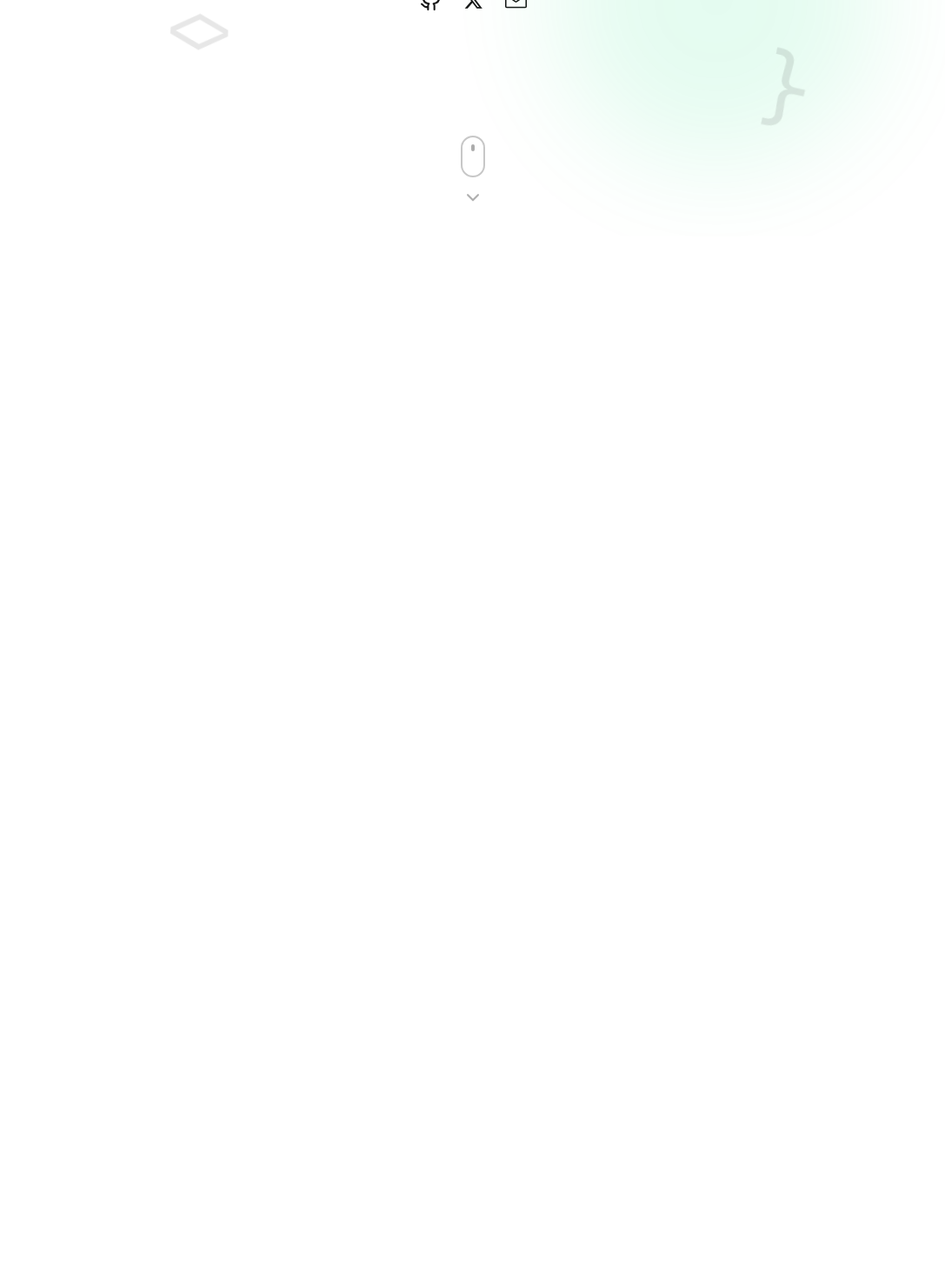
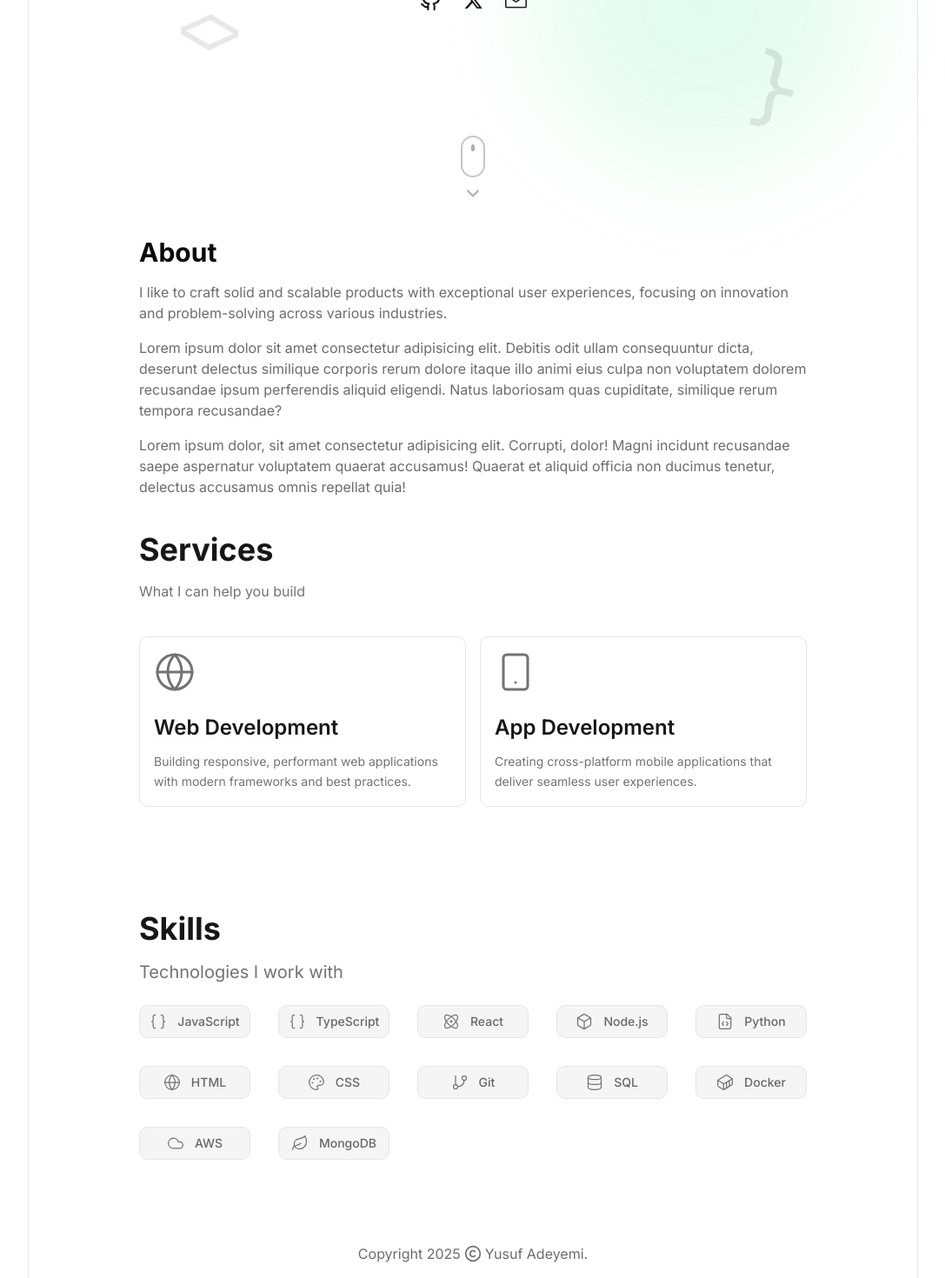
Before and after one commit to Yurex12/my-portfolio, a Next.js app: page / in a window 1280 px wide. Shown: the part 528-1998 px from the top of the page at 87% size, without its empty margins (96-1183 px from the left). Before the commit the page ends 800 px from the top, so only its background shows below. Built offline with nearby package versions, Linux system fonts and the light colour scheme.

Commit message:
worked on services,skils,about,contact section

```diff
--- a/src/app/globals.css
+++ b/src/app/globals.css
@@ -121,7 +121,12 @@
     @apply bg-background text-foreground/60 text-base font-normal;
   }
 
-  h1 {
+  h1,
+  h2,
+  h3,
+  h4,
+  h5,
+  h6 {
     @apply text-foreground font-bold;
   }
 }
--- a/src/app/layout.tsx
+++ b/src/app/layout.tsx
@@ -27,7 +27,7 @@ export default function RootLayout({
   return (
     <html lang="en">
       <body
-        className={`${inter.className} ${jetbrainsMono.variable} mx-auto max-w-5xl font-normal antialiased`}
+        className={`${inter.className} ${jetbrainsMono.variable} mx-auto max-w-5xl border-x px-4 font-normal antialiased`}
       >
         <Header />
         <main>{children}</main>
--- a/src/app/page.tsx
+++ b/src/app/page.tsx
@@ -1,11 +1,17 @@
+import About from "@/components/About";
 import Footer from "@/components/Footer";
 import Hero from "@/components/Hero";
+import Services from "@/components/Services";
+import Skills from "@/components/Skills";
 
 export default function Home() {
   return (
     <>
       <Hero />
-      {/* <Footer /> */}
+      <About />
+      <Services />
+      <Skills />
+      <Footer />
     </>
   );
 }
--- a/src/components/About.tsx
+++ b/src/components/About.tsx
@@ -1,143 +1,31 @@
-"use client";
-import { Github, Twitter, Instagram, ChevronDown } from "lucide-react";
-import { useEffect } from "react";
-import { Button } from "./ui/button";
+import React from "react";
 
-export default function Hero() {
-  useEffect(() => {
-    const style = document.createElement("style");
-    style.innerHTML = `
-      @keyframes float {
-        0%,100% { transform: translateY(0) rotate(0deg); }
-        50% { transform: translateY(-10px) rotate(2deg); }
-      }
-      .float-slow { animation: float 6s ease-in-out infinite; }
+export default function About() {
+  return (
+    <div className="mx-auto max-w-3xl space-y-4">
+      <h1 className="text-3xl">About</h1>
+      <div className="space-y-4">
+        <p>
+          I like to craft solid and scalable products with exceptional user
+          experiences, focusing on innovation and problem-solving across various
+          industries.
+        </p>
 
-      @keyframes scroll-dot {
-        0% { transform: translateY(-6px); opacity: 0; }
-        10% { opacity: 1; }
-        50% { transform: translateY(6px); opacity: 1; }
-        90% { opacity: 0; }
-        100% { transform: translateY(-6px); opacity: 0; }
-      }
-      .scroll-dot { animation: scroll-dot 1.6s infinite cubic-bezier(.22,.9,.32,1); }
+        <p>
+          Lorem ipsum dolor sit amet consectetur adipisicing elit. Debitis odit
+          ullam consequuntur dicta, deserunt delectus similique corporis rerum
+          dolore itaque illo animi eius culpa non voluptatem dolorem recusandae
+          ipsum perferendis aliquid eligendi. Natus laboriosam quas cupiditate,
+          similique rerum tempora recusandae?
+        </p>
 
-      @keyframes gentle-bounce {
-        0%,100% { transform: translateY(0); }
-        50% { transform: translateY(-6px); }
-      }
-      .gentle-bounce { animation: gentle-bounce 2.8s ease-in-out infinite; }
-
-      /* tiny accessibility improvement: prefers-reduced-motion */
-      @media (prefers-reduced-motion: reduce) {
-        .float-slow, .scroll-dot, .gentle-bounce { animation: none; }
-      }
-    `;
-    document.head.appendChild(style);
-    return () => {
-      document.head.removeChild(style);
-    };
-  }, []);
-
-  return (
-    <section className="relative mt-20 flex h-[90dvh] w-full items-center justify-center border border-red-500">
-      {/* === BACKGROUND ELEMENTS === */}
-      <div className="absolute top-20 left-10 h-72 w-72 rounded-full bg-green-400 opacity-15 blur-3xl"></div>
-      <div className="absolute right-10 bottom-20 h-96 w-96 rounded-full bg-green-400 opacity-10 blur-3xl"></div>
-
-      {/* Floating code symbols */}
-      <span className="text-secondary-foreground/10 float-slow absolute top-[15%] left-[10%] font-mono text-7xl select-none">
-        {"{"}
-      </span>
-      <span className="text-secondary-foreground/10 float-slow absolute right-[15%] bottom-[20%] rotate-12 font-mono text-8xl select-none">
-        {"}"}
-      </span>
-      <span className="text-secondary-foreground/10 float-slow absolute top-[20%] right-[5%] -rotate-6 font-mono text-6xl select-none">
-        {"();"}
-      </span>
-      <span className="text-secondary-foreground/10 float-slow absolute bottom-[20%] left-[20%] rotate-3 font-mono text-7xl select-none">
-        {"<>"}
-      </span>
-      <span className="text-secondary-foreground/10 float-slow absolute top-[10%] right-[20%] rotate-6 font-mono text-7xl select-none">
-        {"[]"}
-      </span>
-
-      {/* === HERO CONTENT === */}
-      <div className="relative z-10 w-full text-center">
-        {/* Status Badge */}
-        {/* <div className="mb-8 flex items-center justify-center">
-          <div className="border-input flex items-center gap-2 rounded-full border px-4 py-2 backdrop-blur">
-            <div className="size-2 animate-pulse rounded-full bg-green-600"></div>
-            <span className="text-sm">Available for a new project</span>
-          </div>
-        </div> */}
-
-        {/* Main Heading */}
-        {/* <h1 className="mb-4 text-2xl md:text-6xl">Hey, I’m Yusuf Adeyemi</h1>
-
-        <p className="text-foreground/80 mb-2 text-2xl md:text-3xl">
-
-          Fullstack Developer
-        </p> */}
-
-        {/* Tagline */}
-        {/* <p className="mx-auto mb-8 max-w-xl leading-relaxed">
-          Turning ideas into seamless digital experiences.
-        </p> */}
-
-        {/* CTA Buttons */}
-        {/* <div className="mb-12 flex flex-col items-center justify-center gap-4 sm:flex-row">
-          <Button className="px-10 py-6">View My Work</Button>
-          <Button className="px-10 py-6" variant="outline">
-            Get in Touch
-          </Button>
-        </div> */}
-
-        {/* Social Icons */}
-        {/* <div className="mb-8 flex items-center justify-center gap-6">
-          <a
-            href="https://github.com"
-            target="_blank"
-            rel="noopener noreferrer"
-            className="text-secondary-foreground hover:text-secondary-foreground/90 transition-transform duration-300 hover:scale-110"
-            aria-label="GitHub"
-          >
-            <Github size={30} />
-          </a>
-          <a
-            href="https://x.com"
-            target="_blank"
-            rel="noopener noreferrer"
-            className="text-secondary-foreground hover:text-secondary-foreground/90 transition-transform duration-300 hover:scale-110"
-            aria-label="X"
-          >
-            <Twitter size={30} />
-          </a>
-          <a
-            href="https://instagram.com"
-            target="_blank"
-            rel="noopener noreferrer"
-            className="text-secondary-foreground hover:text-secondary-foreground/90 transition-transform duration-300 hover:scale-110"
-            aria-label="Instagram"
-          >
-            <Instagram size={30} />
-          </a>
-        </div> */}
-
-        {/* Modern Scroll Indicator */}
-        {/* <div className="border-secondary-foreground/10 mx-auto mt-20 flex h-[66px] w-[42px] items-start justify-center rounded-[28px] border-2 p-2"> */}
-        {/* animated dot */}
-        {/* <div className="bg-secondary-foreground/10 scroll-dot size-2 rounded-full" />
-        </div> */}
-
-        {/* little subtle chevron for extra hint (non-distracting) */}
-        {/* <div className="mt-3 flex items-center justify-center gap-2 opacity-70">
-          <ChevronDown
-            size={30}
-            className="text-secondary-foreground/10 gentle-bounce"
-          />
-        </div> */}
+        <p>
+          Lorem ipsum dolor, sit amet consectetur adipisicing elit. Corrupti,
+          dolor! Magni incidunt recusandae saepe aspernatur voluptatem quaerat
+          accusamus! Quaerat et aliquid officia non ducimus tenetur, delectus
+          accusamus omnis repellat quia!
+        </p>
       </div>
-    </section>
+    </div>
   );
 }
--- a/src/components/Header.tsx
+++ b/src/components/Header.tsx
@@ -7,7 +7,7 @@ import { Button } from "./ui/button";
 export default function Header() {
   return (
     <header className="fixed top-0 left-0 z-50 mt-4 w-full">
-      <div className="mx-auto flex w-11/12 max-w-5xl items-center justify-between rounded-2xl border px-4 py-3 lg:py-4">
+      <div className="mx-auto flex w-11/12 max-w-[60rem] items-center justify-between rounded-2xl border px-4 py-3 backdrop-blur lg:py-4">
         <Logo />
 
         <Navbar />
--- /dev/null
+++ b/src/components/Services.tsx
@@ -0,0 +1,53 @@
+import React from "react";
+import { Globe, Smartphone } from "lucide-react";
+
+const Services = () => {
+  const services = [
+    {
+      icon: Globe,
+      title: "Web Development",
+      description:
+        "Building responsive, performant web applications with modern frameworks and best practices.",
+    },
+    {
+      icon: Smartphone,
+      title: "App Development",
+      description:
+        "Creating cross-platform mobile applications that deliver seamless user experiences.",
+    },
+  ];
+
+  return (
+    <section className="bg-background mx-auto w-full py-10">
+      <div className="mx-auto max-w-3xl">
+        <h2 className="text-primary mb-4 text-4xl">Services</h2>
+        <p className="text-muted-foreground mb-10">What I can help you build</p>
+
+        <div className="flex flex-col gap-x-4 md:flex-row">
+          {services.map((service) => {
+            const Icon = service.icon;
+            return (
+              <div
+                key={service.title}
+                className="group border-input flex-1 cursor-pointer rounded-lg border p-4 transition-all duration-300"
+              >
+                <Icon
+                  className="text-muted-foreground group-hover:text-primary mb-6 h-12 w-12 transition-colors duration-300"
+                  strokeWidth={1.5}
+                />
+                <h3 className="text-primary mb-3 text-2xl font-semibold">
+                  {service.title}
+                </h3>
+                <p className="text-muted-foreground text-sm leading-relaxed">
+                  {service.description}
+                </p>
+              </div>
+            );
+          })}
+        </div>
+      </div>
+    </section>
+  );
+};
+
+export default Services;
--- a/src/components/Skills.tsx
+++ b/src/components/Skills.tsx
@@ -1,28 +1,65 @@
-export default function Skills() {
+import React from "react";
+import {
+  Code2,
+  Braces,
+  Atom,
+  Box,
+  FileCode,
+  Globe,
+  Palette,
+  GitBranch,
+  Database,
+  Container,
+  Cloud,
+  Leaf,
+} from "lucide-react";
+
+const Skills = () => {
+  const technologies = [
+    { name: "JavaScript", Icon: Braces },
+    { name: "TypeScript", Icon: Braces },
+    { name: "React", Icon: Atom },
+    { name: "Node.js", Icon: Box },
+    { name: "Python", Icon: FileCode },
+    { name: "HTML", Icon: Globe },
+    { name: "CSS", Icon: Palette },
+    { name: "Git", Icon: GitBranch },
+    { name: "SQL", Icon: Database },
+    { name: "Docker", Icon: Container },
+    { name: "AWS", Icon: Cloud },
+    { name: "MongoDB", Icon: Leaf },
+  ];
+
   return (
-    <div>
-      <h1>Skills</h1>
-      <ul>
-        <li>HTML</li>
-        <li>CSS</li>
-        <li>JS</li>
-        <li>TS</li>
-        <li>Tailwind CSS</li>
-        <li>React</li>
-        <li>Next</li>
-        <li>Nest</li>
-        <li>Node</li>
-        <li>Express</li>
-        <li>React Native</li>
-        <li>PostgresQL</li>
-        <li>MongoDB</li>
-        <li>Prisma</li>
-        <li>Mongoose</li>
-        <li>Zustand</li>
-        <li>React Query</li>
-        <li>Redux</li>
-        <li>Git and Github</li>
-      </ul>
-    </div>
+    <section className="mx-auto w-full py-20">
+      <div className="mx-auto max-w-3xl">
+        <h2 className="text-primary mb-4 text-xl md:text-4xl">Skills</h2>
+        <p className="text-muted-foreground mb-6 sm:text-lg md:text-xl">
+          Technologies I work with
+        </p>
+
+        <div className="grid grid-cols-3 gap-8 md:grid-cols-4 lg:grid-cols-5">
+          {technologies.map((tech) => {
+            const Icon = tech.Icon;
+            return (
+              <div
+                key={tech.name}
+                className="group bg-secondary border-border hover:bg-muted hover:border-primary flex cursor-pointer items-center justify-center gap-3 rounded-lg border px-2 py-2 transition-all duration-300"
+              >
+                <Icon
+                  className="text-muted-foreground group-hover:text-primary h-5 w-5 transition-colors duration-300"
+                  strokeWidth={1.5}
+                />
+                <span className="text-sm font-medium transition-colors duration-300">
+                  {tech.name}
+                </span>
+              </div>
+            );
+          })}
+        </div>
+      </div>
+    </section>
   );
-}
+};
+
+export default Skills;
```
Also changed, not shown: src/components/images/typescript.tsx (added, +15 -0 lines), public/icons/image.png (added), src/components/Contact.tsx (added).
